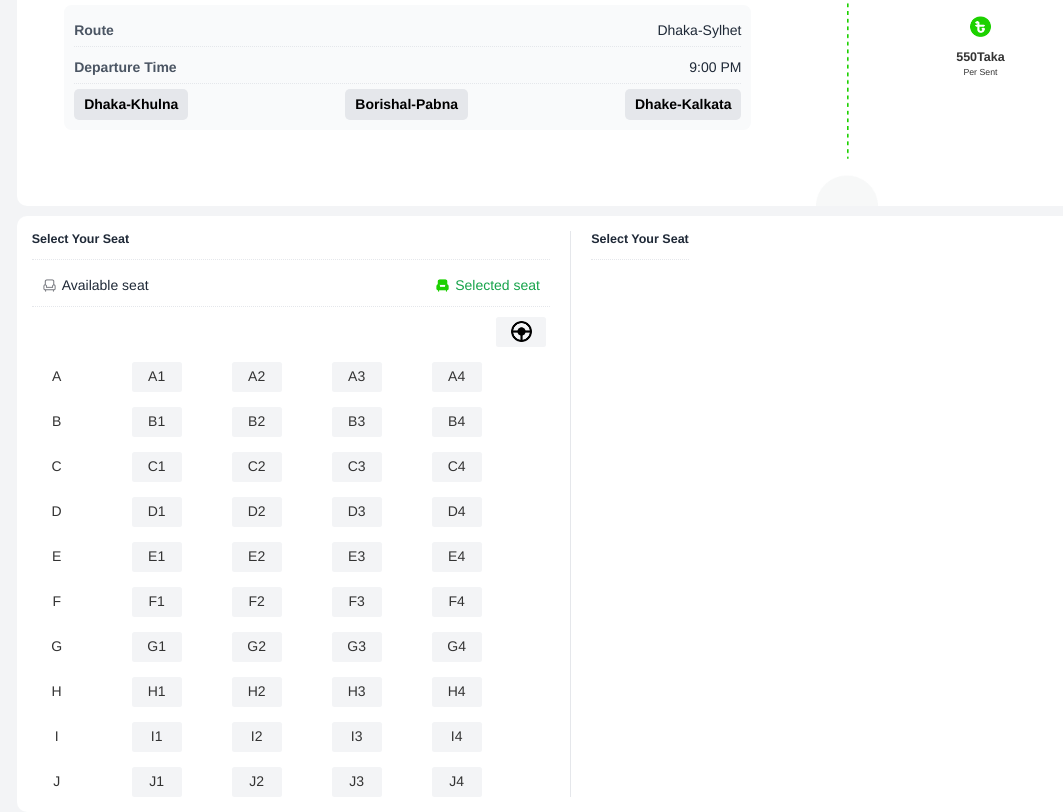
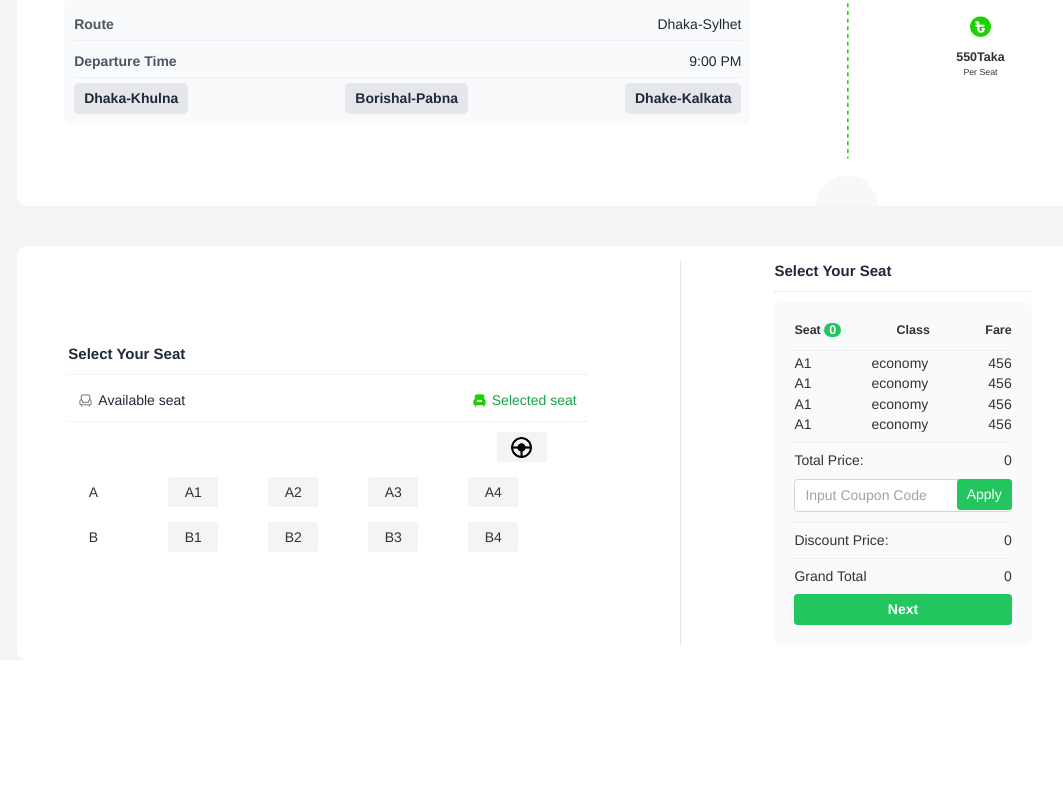
Before and after one commit to alarmanbejoy/My-5th-Assignment, a plain HTML site: page index.html in a window 1280 px wide. Shown: the part 1538-2350 px from the top of the page, without its empty margins (90-1153 px from the left). After the commit the page ends 2198 px from the top, so only its background shows below. Drawn offline with nearby package versions, Linux system fonts and the light colour scheme.

Commit message:
i have completed my card right side section

```diff
--- a/index.html
+++ b/index.html
@@ -22,13 +22,13 @@
 
     <div class="mt-6">
         <!-- Navigation Bar -->
-        <nav>
+     <nav>
             <div class="container mx-auto flex items-center justify-between">
                 <!-- Logo -->
-                <div class="text-2xl font-semibold text-green-600">P-Ticket</div>
+                <div class="text-3xl font-semibold text-green-600">P-Ticket</div>
 
                 <!-- Middle Links -->
-                <div class="hidden md:flex space-x-6">
+                <div class=" flex space-x-6">
                     <a href="#" class="text-gray-600 hover:text-green-600">Home</a>
                     <a href="#" class="text-gray-600 hover:text-green-600">About</a>
                     <a href="#" class="text-gray-600 hover:text-green-600">Destination</a>
@@ -162,7 +162,7 @@
                                 class="bg-green-100 text-green-500 font-semibold px-2 py-2 rounded-md flex items-center">
                                 <img class="h-6 w-6 mr-2" src="images/seat-green.png" alt="Button Icon"
                                     class="w-4 h-4 mr-2 ">
-                                40 Seats left
+                                <h1> <span>8</span> Seats left</h1>
                             </button>
                         </div>
                         <p class="text-sm ml-12  text-gray-600">Coach-009-WEB! AC Business</p>
@@ -185,12 +185,12 @@
                             <!-- Third Row -->
                             <div class="flex justify-between items-center mt-2">
                                 <!-- Buttons -->
+                                <button class="bg-gray-200 text-gray-800 font-semibold py-2 px-4
+                                    rounded-lg">Dhaka-Khulna</button>
                                 <button
-                                    class="bg-gray-200 text-black font-semibold py-2 px-4 rounded-lg">Dhaka-Khulna</button>
+                                    class="bg-gray-200 text-gray-800 font-semibold py-2 px-4 rounded-lg">Borishal-Pabna</button>
                                 <button
-                                    class="bg-gray-200 text-black font-semibold py-2 px-4 rounded-lg">Borishal-Pabna</button>
-                                <button
-                                    class="bg-gray-200 text-black font-semibold py-2 px-4 rounded-lg">Dhake-Kalkata</button>
+                                    class="bg-gray-200 text-gray-800 font-semibold py-2 px-4 rounded-lg">Dhake-Kalkata</button>
                             </div>
                         </div>
 
@@ -208,7 +208,7 @@
                 <div class="w-3/12 p-4 mt-auto mb-auto text-center">
                     <img class="h-10 mr-auto ml-auto w-10 mb-4" src="images/fare.png" alt="">
                     <h1 class="text-xl font-bold"><span>550</span>Taka</h1>
-                    <p class="text-sm">Per Sent</p>
+                    <p class="text-sm">Per Seat</p>
 
                 </div>
             </div>
@@ -218,10 +218,10 @@
 
 
         <!-- main section 2d part select your seat section left side start -->
-        <div class="bg-white p-6 rounded-2xl w-10/12 mx-auto mt-4 flex">
+        <div class="bg-white p-6 rounded-2xl w-10/12 mx-auto mt-16 flex justify-around">
 
-            <div class=" w-1/2 ">
-                <h1 class="text-gray-800 text-xl font-bold mb-4">Select Your Seat</h1>
+            <div class=" w-1/2  mt-auto mb-auto">
+                <h1 class="text-gray-800 text-2xl font-bold mb-4">Select Your Seat</h1>
                 <div class="border-b border-dotted mb-4"></div>
                 <div class="flex justify-between items-center">
                     <button class=" text-gray-800 px-4 py-2 rounded-md flex items-center">
@@ -234,114 +234,116 @@
                     </button>
 
                 </div>
-                <div class="border-b border-dotted mb-4 mt-2"></div>
+                <div class="border-b border-dotted mb-4 mt-2 "></div>
 
                 <!-- seat button section start -->
 
-                <div class="flex space-x-12 justify-end mr-1.5">
+                <div class="flex space-x-12 justify-end mr-16">
                     <button class="bg-gray-100 w-20 h-12 rounded flex justify-center items-center"> <img
                             class="h-10 w-10 items-center " src="images/icons8-steering-wheel-48.png" alt=""></button>
                 </div>
 
                 <div class="flex space-x-20 mt-6">
                     <button class=" w-20 h-12 rounded">A </button>
-                    <button class="bg-gray-100 w-20 h-12 rounded">A1 </button>
-                    <button class="bg-gray-100 w-20 h-12 rounded">A2 </button>
-                    <button class="bg-gray-100 w-20 h-12 rounded">A3 </button>
-                    <button class="bg-gray-100 w-20 h-12 rounded">A4 </button>
+                    <button id="A1" class="bg-gray-100 w-20 h-12 rounded">A1 </button>
+                    <button id="A2" class="bg-gray-100 w-20 h-12 rounded">A2 </button>
+                    <button id="A3" class="bg-gray-100 w-20 h-12 rounded">A3 </button>
+                    <button id="A4" class="bg-gray-100 w-20 h-12 rounded">A4 </button>
                 </div>
 
-                <div class="flex space-x-20 mt-6">
-                    <button class=" w-20 h-12 rounded">B</button>
-                    <button class="bg-gray-100 w-20 h-12 rounded">B1 </button>
-                    <button class="bg-gray-100 w-20 h-12 rounded">B2 </button>
-                    <button class="bg-gray-100 w-20 h-12 rounded">B3 </button>
-                    <button class="bg-gray-100 w-20 h-12 rounded">B4 </button>
+                <div class="flex space-x-20 mt-6 mb-4">
+                    <button  class=" w-20 h-12 rounded">B</button>
+                    <button id="B1" class="bg-gray-100 w-20 h-12 rounded">B1 </button>
+                    <button id="B2" class="bg-gray-100 w-20 h-12 rounded">B2 </button>
+                    <button id="B3" class="bg-gray-100 w-20 h-12 rounded">B3 </button>
+                    <button id="B4" class="bg-gray-100 w-20 h-12 rounded">B4 </button>
                 </div>
 
-                <div class="flex space-x-20 mt-6">
-                    <button class=" w-20 h-12 rounded">C </button>
-                    <button class="bg-gray-100 w-20 h-12 rounded">C1</button>
-                    <button class="bg-gray-100 w-20 h-12 rounded">C2 </button>
-                    <button class="bg-gray-100 w-20 h-12 rounded">C3</button>
-                    <button class="bg-gray-100 w-20 h-12 rounded">C4 </button>
-                </div>
 
-                <div class="flex space-x-20 mt-6">
-                    <button class=" w-20 h-12 rounded">D </button>
-                    <button class="bg-gray-100 w-20 h-12 rounded">D1</button>
-                    <button class="bg-gray-100 w-20 h-12 rounded">D2 </button>
-                    <button class="bg-gray-100 w-20 h-12 rounded">D3 </button>
-                    <button class="bg-gray-100 w-20 h-12 rounded">D4 </button>
-                </div>
-
-                <div class="flex space-x-20 mt-6">
-                    <button class=" w-20 h-12 rounded">E </button>
-                    <button class="bg-gray-100 w-20 h-12 rounded">E1 </button>
-                    <button class="bg-gray-100 w-20 h-12 rounded">E2 </button>
-                    <button class="bg-gray-100 w-20 h-12 rounded">E3 </button>
-                    <button class="bg-gray-100 w-20 h-12 rounded">E4 </button>
-                </div>
-
-                <div class="flex space-x-20 mt-6">
-                    <button class=" w-20 h-12 rounded">F </button>
-                    <button class="bg-gray-100 w-20 h-12 rounded">F1 </button>
-                    <button class="bg-gray-100 w-20 h-12 rounded">F2 </button>
-                    <button class="bg-gray-100 w-20 h-12 rounded">F3 </button>
-                    <button class="bg-gray-100 w-20 h-12 rounded">F4 </button>
-                </div>
-
-                <div class="flex space-x-20 mt-6">
-                    <button class=" w-20 h-12 rounded">G </button>
-                    <button class="bg-gray-100 w-20 h-12 rounded">G1 </button>
-                    <button class="bg-gray-100 w-20 h-12 rounded">G2 </button>
-                    <button class="bg-gray-100 w-20 h-12 rounded">G3 </button>
-                    <button class="bg-gray-100 w-20 h-12 rounded">G4 </button>
-                </div>
-
-                <div class="flex space-x-20 mt-6">
-                    <button class=" w-20 h-12 rounded">H</button>
-                    <button class="bg-gray-100 w-20 h-12 rounded">H1 </button>
-                    <button class="bg-gray-100 w-20 h-12 rounded">H2</button>
-                    <button class="bg-gray-100 w-20 h-12 rounded">H3 </button>
-                    <button class="bg-gray-100 w-20 h-12 rounded">H4 </button>
-                </div>
-
-                <div class="flex space-x-20 mt-6">
-                    <button class=" w-20 h-12 rounded">I </button>
-                    <button class="bg-gray-100 w-20 h-12 rounded">I1 </button>
-                    <button class="bg-gray-100 w-20 h-12 rounded">I2 </button>
-                    <button class="bg-gray-100 w-20 h-12 rounded">I3 </button>
-                    <button class="bg-gray-100 w-20 h-12 rounded">I4 </button>
-                </div>
-
-                <div class="flex space-x-20 mt-6">
-                    <button class=" w-20 h-12 rounded">J </button>
-                    <button class="bg-gray-100 w-20 h-12 rounded">J1 </button>
-                    <button class="bg-gray-100 w-20 h-12 rounded">J2 </button>
-                    <button class="bg-gray-100 w-20 h-12 rounded">J3 </button>
-                    <button class="bg-gray-100 w-20 h-12 rounded">J4 </button>
-                </div>
             </div>
 
             <div class="h-auto w-0.5 bg-gray-200 ml-8"></div>
 
-          <!-- main clculation part of the site -->
-          <div class="">
-            <div class=" ml-8 ">
-                <h1 class="text-gray-800 text-xl font-bold mb-4">Select Your Seat</h1>
-                <div class="border-b border-dotted mb-4"></div>
-                <div class="flex justify-between items-center">
+            <!-- main clculation part of the site -->
 
-          </div>
+
+            <div class="  ml-8">
+
+                <div class=" ">
+                    <h1 class="text-gray-800 text-2xl font-bold mb-4">Select Your Seat</h1>
+                    <div class="border-b border-dotted mb-4 "></div>
+                </div>
+
+                <div class="bg-gray-50 p-8 rounded-xl">
+                    <div class="flex  justify-between ">
+                        <h1 class="text-xl font-semibold ">Seat <span id="seatCount"
+                                class="bg-green-500 text-white px-2 rounded-full">0</span></h1>
+                        <h1 class="text-xl font-semibold ">Class</h1>
+                        <h1 class="text-xl font-semibold ">Fare</h1>
+                       </div>
+                       <div class="border-b border-dotted mt-4 "></div>
+                    <!-- For selected seat -->
+                    <div id="SelectedValueImport1" class=" gap-24 flex justify-between mt-2">
+                        <h1> A1 </h1>
+                        <h1>economy</h1>
+                        <h1>456</h1>
+                    </div>
+                    <div id="SelectedValueImport2" class=" gap-24 flex justify-between mt-2">
+                        <h1> A1 </h1>
+                        <h1>economy</h1>
+                        <h1>456</h1>
+                    </div>
+                    <div id="SelectedValueImport3" class=" gap-24 flex justify-between mt-2">
+                        <h1> A1 </h1>
+                        <h1>economy</h1>
+                        <h1>456</h1>
+                    </div>
+                    <div id="SelectedValueImport4" class=" gap-24 flex justify-between mt-2">
+                        <h1> A1 </h1>
+                        <h1>economy</h1>
+                        <h1>456</h1>
+                    </div>
+                    <div class="border-b border-dotted mb-4 mt-4 "></div>
+                    <div class="flex justify-between gap-24">
+                        <h1>Total Price:</h1>
+                        <h1>0</h1>
+                    </div>
+                    <div class="max-w-md mx-auto mt-4">
+                        <div class="relative">
+                            <input type="text" placeholder="Input Coupon Code"
+                                class="w-full border border-gray-300 rounded-md px-4 py-2 focus:outline-none focus:border-green-500">
+                            <button
+                                class="absolute right-0 top-0 bg-green-500 text-white px-4 py-2 rounded-md">Apply</button>
+                        </div>
+                    </div>
 
 
 
 
+                    <div class="border-b border-dotted mb-4 mt-4 "></div>
+                    <div class="flex justify-between gap-24">
+                        <h1>Discount Price:</h1>
+                        <h1>0</h1>
+                    </div>
+
+                    <div class="border-b border-dotted mb-4 mt-4 "></div>
+                    <div class="flex justify-between gap-24">
+                        <h1>Grand Total</h1>
+                        <h1>0</h1>
+                    </div>
+                    <div>
+                        <button class="bg-green-500 hover:bg-green-600 mt-4 text-white font-bold py-2 px-4
+                        rounded-md w-full">
+                            Next
+                          </button>
+
+                    </div>
 
 
+                </div>
 
-        </div>
+
+            </div>
 
 
 
```
